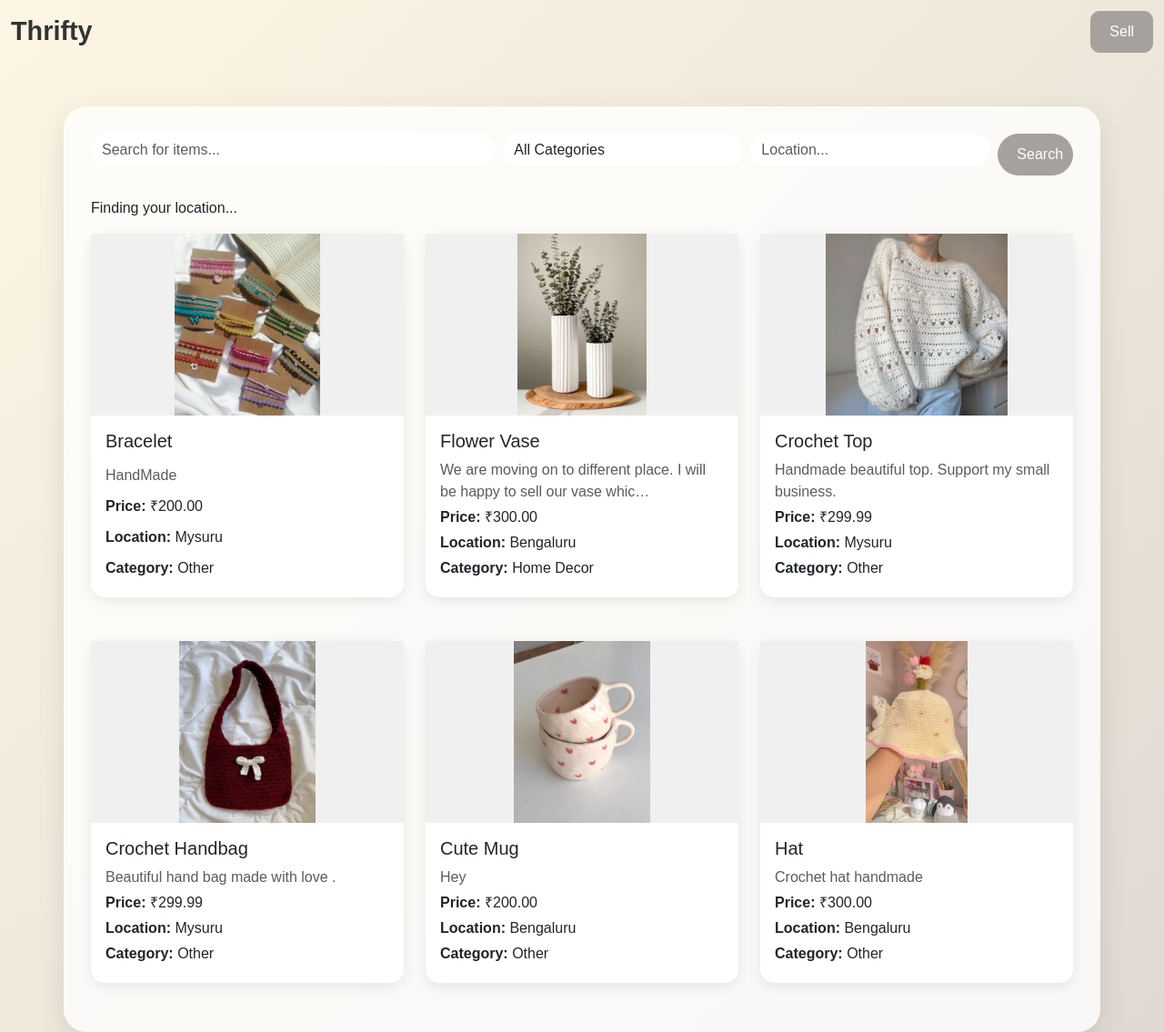
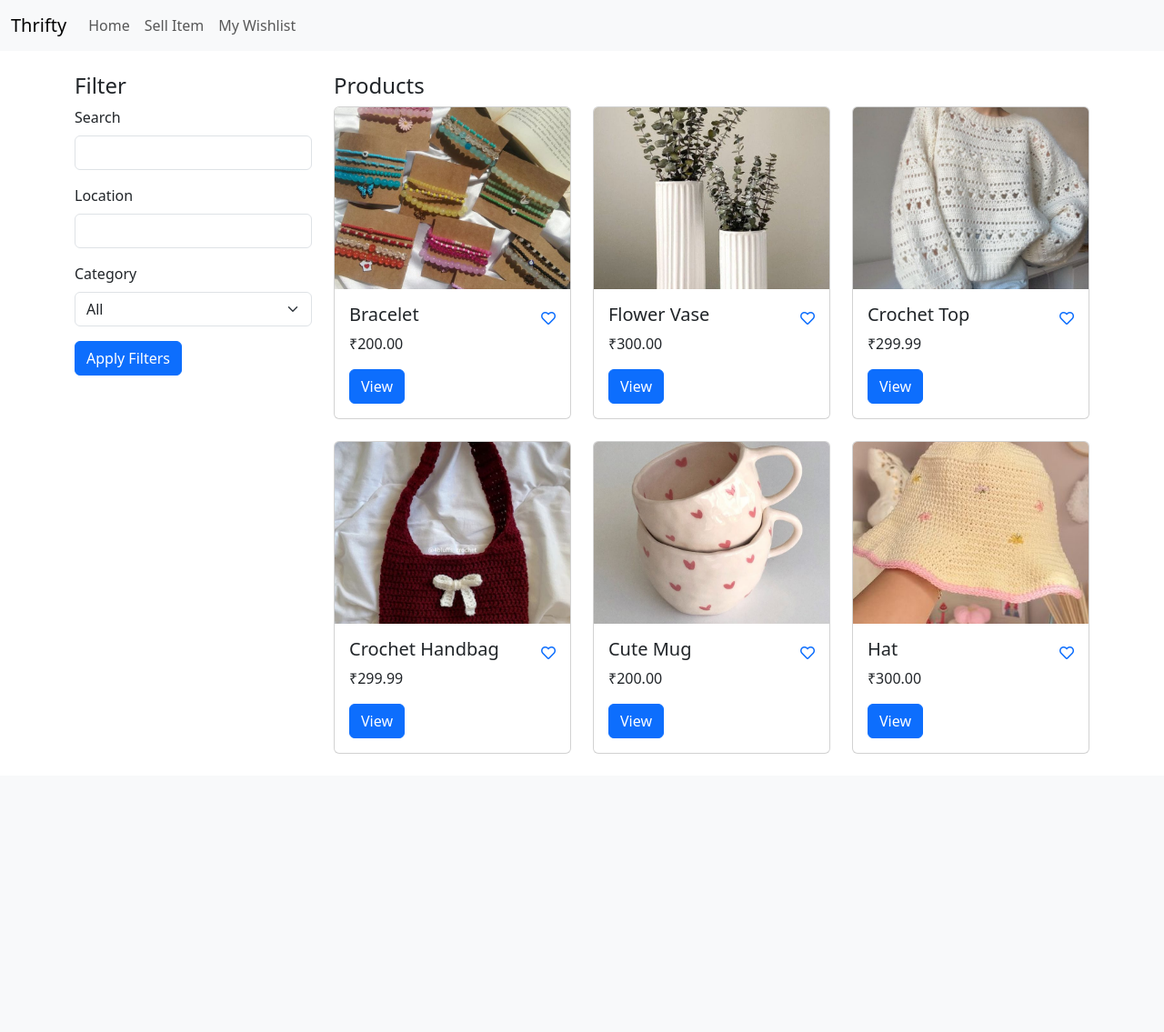
Before and after one commit to ChaithanyaK230/thrifting, a Django app: page / in a window 1280 px wide. Shown: the whole page at 91% size. After the commit the page ends 829 px from the top, so only its background shows below. Run offline with Django 5.2, Linux system fonts and the light colour scheme; data comes from the database, SQL or seed files in the repository; both versions use the stored data as it was before the commit.

Commit message:
Didnt like the UI/UX design changed completely to new

```diff
--- a/listings/templates/product_list.html
+++ b/listings/templates/product_list.html
@@ -1,85 +1,59 @@
 {% extends 'base.html' %}
 
 {% block content %}
-
-
-<form id="search-form" method="get" class="mb-4">
-    <div class="row g-2">
-        <div class="col-md-5">
-            <input type="text" id="search_query" name="search_query" class="form-control rounded-pill" placeholder="Search for items..." style="border: none;" value="{{ search_query }}">
+<div class="row">
+    <div class="col-md-3">
+        <h4>Filter</h4>
+        <form method="GET" action="{% url 'product_list' %}">
+            <div class="mb-3">
+                <label for="search_query" class="form-label">Search</label>
+                <input type="text" class="form-control" id="search_query" name="search_query" value="{{ search_query }}">
             </div>
-        <div class="col-md-3">
-            <select name="category" class="form-control rounded-pill" style="border: none;">
-                <option value="">All Categories</option>
-                {% for category, display_name in categories %}
-                    <option value="{{ category }}" {% if category == category_query %}selected{% endif %}>{{ display_name }}</option>
+            <div class="mb-3">
+                <label for="location" class="form-label">Location</label>
+                <input type="text" class="form-control" id="location" name="location" value="{{ location_query }}">
+            </div>
+            <div class="mb-3">
+                <label for="category" class="form-label">Category</label>
+                <select class="form-select" id="category" name="category">
+                    <option value="">All</option>
+                    {% for category in categories %}
+                    <option value="{{ category.0 }}" {% if category_query == category.0 %}selected{% endif %}>{{ category.1 }}</option>
                     {% endfor %}
                 </select>
             </div>
-        <div class="col-md-3">
-            <input type="text" id="location" name="location" class="form-control rounded-pill" placeholder="Location..." style="border: none;" value="{{ location_query }}">
+            <button type="submit" class="btn btn-primary">Apply Filters</button>
+        </form>
     </div>
-        <div class="col-md-1">
-            <button type="submit" class="btn btn-aesthetic rounded-pill w-100">Search</button>
-        </div>
-    </div>
-</form>
-<p id="status_message"></p>
-
-<div class="row g-4">
+    <div class="col-md-9">
+        <h4>Products</h4>
+        <div class="row">
             {% for product in products %}
-    <div class="col-md-4 mb-4 d-flex">
-        <div class="card w-100">
-            <a href="{% url 'product_detail' product.id %}">
-                <div class="image-container">
-                    {% if product.image %}
-                        <img src="{{ product.image.url }}" class="card-img-top" alt="{{ product.title }}">
-                    {% endif %}
-                </div>
-            </a>
-
+            <div class="col-md-4 mb-4">
+                <div class="card">
+                    <img src="{{ product.image.url }}" class="card-img-top" alt="{{ product.title }}" style="height: 200px; object-fit: cover;">
                     <div class="card-body">
-                <a href="{% url 'product_detail' product.id %}" class="text-decoration-none text-dark">
+                        <div class="d-flex justify-content-between align-items-center">
                             <h5 class="card-title">{{ product.title }}</h5>
-                </a>
-                <p class="card-text text-muted mb-1">{{ product.description|truncatechars:75 }}</p>
-                <p class="card-text mb-1"><strong>Price:</strong> ₹{{ product.price }}</p>
-                <p class="card-text mb-1"><strong>Location:</strong> {{ product.location }}</p>
-                <p class="card-text mb-1"><strong>Category:</strong> {{ product.category }}</p>
-
-                {% if request.user.is_authenticated %}
-                    <a href="{% url 'favorite_listing' product.id %}" class="btn mt-auto">
+                            <a href="{% url 'toggle_favorite' product.id %}">
                                 {% if product.id in favorited_listings %}
-                            ❤️ Liked
+                                    <i class="fas fa-heart text-danger"></i>
                                 {% else %}
-                            🤍 Like
+                                    <i class="far fa-heart"></i>
                                 {% endif %}
                             </a>
-                {% endif %}
+                        </div>
+                        <p class="card-text">₹{{ product.price }}</p>
+                        <a href="{% url 'product_detail' product.id %}" class="btn btn-primary">View</a>
                     </div>
                 </div>
             </div>
             {% empty %}
-    <div class="col-12">
-        <p>No thrifting items found.</p>
+            <div class="col-12 text-center">
+                <p>No products found.</p>
             </div>
             {% endfor %}
         </div>
-
-<script>
-    if (navigator.geolocation) {
-        document.getElementById('status_message').innerText = 'Finding your location...';
-        navigator.geolocation.getCurrentPosition(successFunction, errorFunction);
-    } else {
-        document.getElementById('status_message').innerText = 'Geolocation is not supported by your browser.';
-    }
-
-    function successFunction(position) {
-        document.getElementById('status_message').innerText = 'Your location has been set.';
-    }
-
-    function errorFunction() {
-        document.getElementById('status_message').innerText = 'Unable to retrieve your location. Please enter it manually.';
-    }
-</script>
+    </div>
+</div>
 {% endblock %}
--- a/listings/urls.py
+++ b/listings/urls.py
@@ -1,13 +1,10 @@
-# thrifty/listings/urls.py
-
 from django.urls import path
 from . import views
 
 urlpatterns = [
     path('', views.product_list, name='product_list'),
     path('create/', views.create_listing, name='create_listing'),
-    path('favorite/<int:listing_id>/', views.favorite_listing, name='favorite_listing'),
+    path('product/<int:product_id>/', views.product_detail, name='product_detail'),
+    path('toggle_favorite/<int:listing_id>/', views.toggle_favorite, name='toggle_favorite'),
     path('favorites/', views.favorite_list, name='favorite_list'),
-     path('product/<int:product_id>/', views.product_detail, name='product_detail'),
-
 ]
--- a/listings/views.py
+++ b/listings/views.py
@@ -1,10 +1,6 @@
 from django.shortcuts import render, redirect, get_object_or_404
-from django.http import HttpResponse
-from django.conf import settings
-from .models import Listing, Favorite
+from .models import Listing
 from .forms import ListingForm
-from django.contrib.auth.models import User
-
 
 def product_list(request):
     search_query = request.GET.get('search_query')
@@ -22,11 +18,7 @@ def product_list(request):
     if category_query:
         listings = listings.filter(category=category_query)
 
-    # Get a list of favorited listing IDs for the current user
-    if request.user.is_authenticated:
-        favorited_listings = Favorite.objects.filter(user=request.user).values_list('listing_id', flat=True)
-    else:
-        favorited_listings = []
+    favorited_listings = request.session.get('favorites', [])
 
     context = {
         'products': listings,
@@ -47,41 +39,38 @@ def create_listing(request):
     else:
         form = ListingForm()
 
-    return render(request, 'create_listing.html', {'form': form})
-
-
-def favorite_listing(request, listing_id):
-    listing = get_object_or_404(Listing, id=listing_id)
-    favorite, created = Favorite.objects.get_or_create(user=request.user, listing=listing)
-
-    if not created:
-        # If the favorite already existed, delete it (un-favorite)
-        favorite.delete()
-
-    return redirect('product_list')
-
-
-def favorite_list(request):
-    favorites = Favorite.objects.filter(user=request.user).select_related('listing')
-    return render(request, 'favorite_list.html', {'favorites': favorites})
-
-def product_detail(request, product_id):
-    product = get_object_or_404(Listing, id=product_id)
-    context = {
-        'product': product
-    }
-    return render(request, 'product_detail.html', context)
-
-def create_listing(request):
-    if request.method == 'POST':
-        form = ListingForm(request.POST, request.FILES)
-        if form.is_valid():
-            form.save()
-            return redirect('product_list')
-    else:
-        form = ListingForm()
-
     context = {
         'form': form
     }
     return render(request, 'create_listing.html', context)
+
+def product_detail(request, product_id):
+    product = get_object_or_404(Listing, id=product_id)
+    favorites_list_ids = request.session.get('favorites', [])
+
+    context = {
+        'product': product,
+        'is_favorited': product.id in favorites_list_ids,
+    }
+    return render(request, 'product_detail.html', context)
+
+def toggle_favorite(request, listing_id):
+    favorites_list = request.session.get('favorites', [])
+
+    if listing_id in favorites_list:
+        favorites_list.remove(listing_id)
+    else:
+        favorites_list.append(listing_id)
+
+    request.session['favorites'] = favorites_list
+
+    return redirect(request.META.get('HTTP_REFERER', 'product_list'))
+
+def favorite_list(request):
+    favorites_list_ids = request.session.get('favorites', [])
+    favorites = Listing.objects.filter(id__in=favorites_list_ids)
+
+    context = {
+        'favorites': favorites
+    }
+    return render(request, 'favorite_list.html', context)
--- a/templates/base.html
+++ b/templates/base.html
@@ -1,103 +1,35 @@
-<!DOCTYPE html>
+<!doctype html>
 <html lang="en">
 <head>
-    <meta charset="UTF-8">
-    <meta name="viewport" content="width=device-width, initial-scale=1.0">
-    <title>Thrifty Marketplace</title>
+    <meta charset="utf-8">
+    <meta name="viewport" content="width=device-width, initial-scale=1">
+    <title>Thrifty</title>
     <link href="https://cdn.jsdelivr.net/npm/bootstrap@5.3.3/dist/css/bootstrap.min.css" rel="stylesheet">
-    <style>
-    body {
-        background: linear-gradient(135deg, #fdf6e4, #e0d9d2);
-        min-height: 100vh;
-        font-family: Arial, sans-serif;
-    }
-    .main-content {
-        background-color: rgba(255, 255, 255, 0.8);
-        border-radius: 25px;
-        padding: 30px;
-        box-shadow: 0 10px 30px rgba(0, 0, 0, 0.1);
-    }
-    .card {
-        border-radius: 15px;
-        border: none;
-        box-shadow: 0 4px 15px rgba(0, 0, 0, 0.08);
-        transition: transform 0.2s, box-shadow 0.2s;
-        /* Make the card a flex container to manage its internal layout */
-        display: flex;
-        flex-direction: column;
-    }
-    .card:hover {
-        transform: translateY(-5px);
-        box-shadow: 0 8px 25px rgba(0, 0, 0, 0.12);
-    }
-    .btn-aesthetic {
-        background-color: #a7a19e;
-        border-color: #a7a19e;
-        color: white;
-        border-radius: 10px;
-        padding: 10px 20px;
-        transition: background-color 0.2s;
-    }
-    .btn-aesthetic:hover {
-        background-color: #8c8681;
-        border-color: #8c8681;
-    }
-    .navbar {
-        background-color: transparent !important;
-    }
-    .navbar-brand {
-        /* New styles for the company name */
-        font-weight: bold;
-        font-size: 1.8rem; /* Make the font bigger */
-        color: #333 !important; /* Make the color darker for visibility */
-    }
-    h1 {
-        font-weight: 300;
-        color: #333;
-    }
-    /* CSS for consistent card heights and image sizing */
-    .row.g-4 {
-        display: flex;
-        flex-wrap: wrap;
-    }
-    .card .card-body {
-        display: flex;
-        flex-direction: column;
-        justify-content: space-between;
-    }
-    .image-container {
-        width: 100%;
-        height: 200px;
-        display: flex;
-        justify-content: center;
-        align-items: center;
-        overflow: hidden;
-        background-color: #f0f0f0;
-    }
-    .image-container img {
-        max-width: 100%;
-        max-height: 100%;
-        object-fit: contain;
-        border-radius: 15px 15px 0 0;
-    }
-    .card-body .btn {
-        margin-top: auto;
-    }
-</style>
+    <link rel="stylesheet" href="https://cdnjs.cloudflare.com/ajax/libs/font-awesome/5.15.4/css/all.min.css">
 </head>
 <body>
-    <nav class="navbar navbar-expand-lg">
+    <nav class="navbar navbar-expand-lg navbar-light bg-light">
         <div class="container-fluid">
             <a class="navbar-brand" href="{% url 'product_list' %}">Thrifty</a>
-          <div class="ms-auto">
-   {% if user.is_authenticated %}
-    <a class="nav-link" href="{% url 'favorite_list' %}"> Wishlist</a>
-{% endif %}
-    <a class="btn btn-aesthetic" href="{% url 'create_listing' %}">Sell</a>
-</div>
+            <button class="navbar-toggler" type="button" data-bs-toggle="collapse" data-bs-target="#navbarNav" aria-controls="navbarNav" aria-expanded="false" aria-label="Toggle navigation">
+                <span class="navbar-toggler-icon"></span>
+            </button>
+            <div class="collapse navbar-collapse" id="navbarNav">
+                <ul class="navbar-nav me-auto">
+                    <li class="nav-item">
+                        <a class="nav-link" href="{% url 'product_list' %}">Home</a>
+                    </li>
+                    <li class="nav-item">
+                        <a class="nav-link" href="{% url 'create_listing' %}">Sell Item</a>
+                    </li>
+                    <li class="nav-item">
+                        <a class="nav-link" href="{% url 'favorite_list' %}">My Wishlist</a>
+                    </li>
+                </ul>
+            </div>
         </div>
     </nav>
-    <div class="container mt-5 main-content">
+    <div class="container mt-4">
         {% block content %}
         {% endblock %}
     </div>
```
Also changed, not shown: listings/models.py (+0 -15 lines), listings/templates/create_listing.html (+3 -26 lines), listings/templates/favorite_list.html (+9 -21 lines), listings/templates/product_detail.html (+18 -22 lines), local_thrifting/settings.py (+0 -8 lines), db.sqlite3, listings/migrations/0003_delete_favorite.py (added), media/listing_images/WhatsApp_Image_2025-08-11_at_19.43.05_c1bbfb54.jpg (added). Lines whose indentation alone changed are shown as unchanged.
